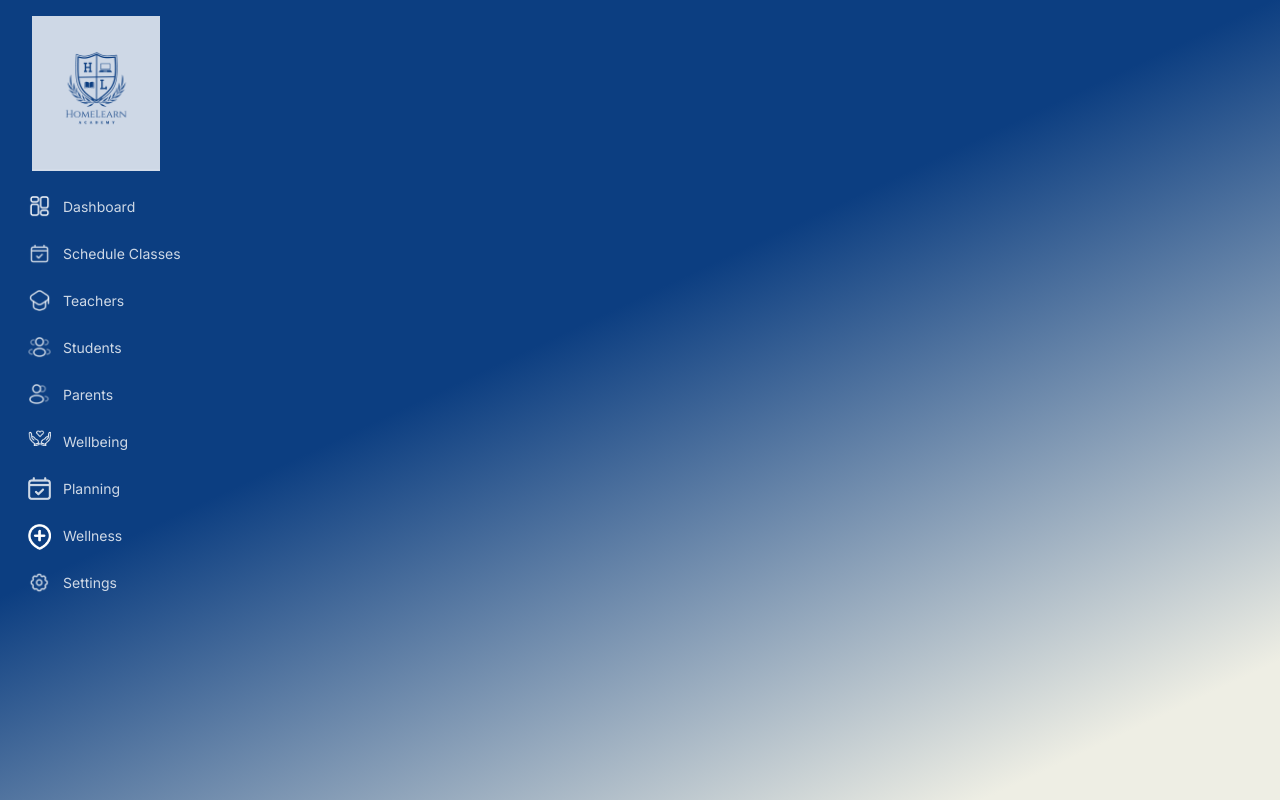
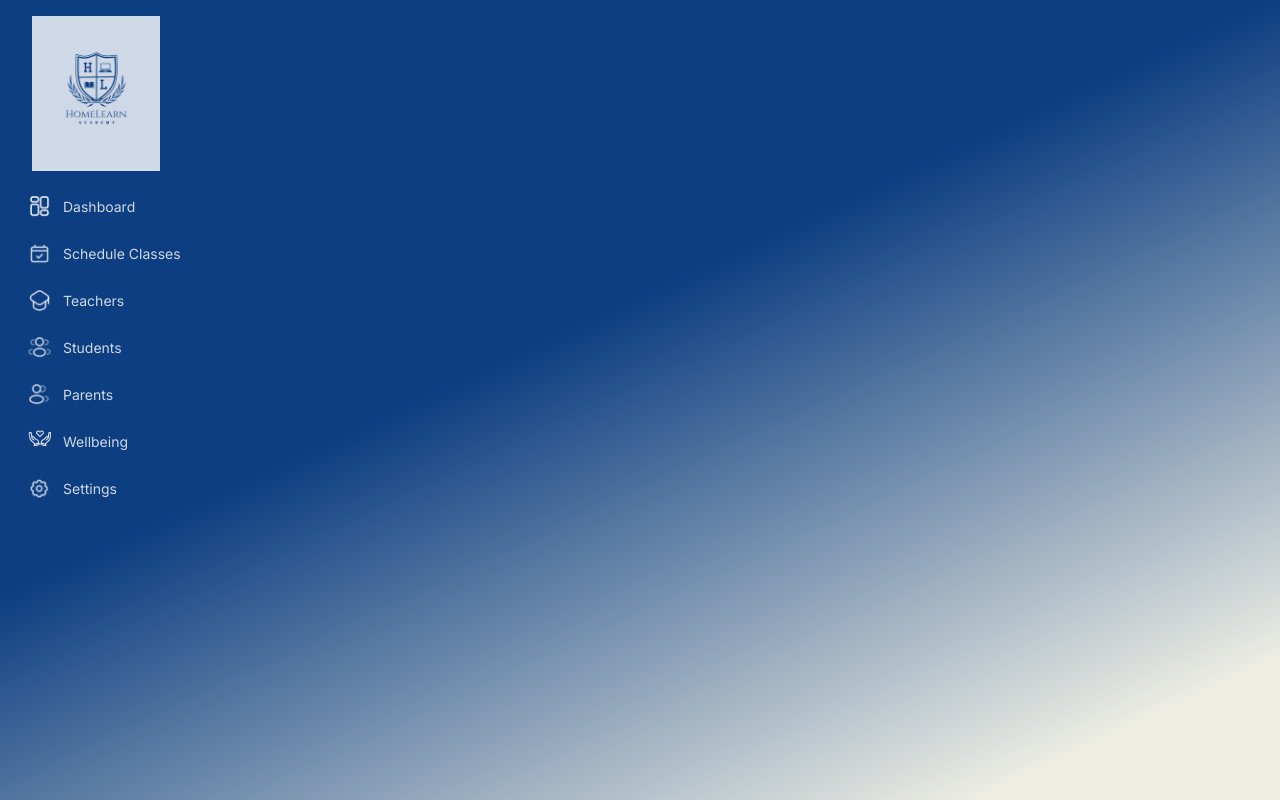
Before and after one commit to mgcagency/hla-frontend, a React (Vite) app: page /admin in a window 1280 px wide. Built offline with nearby package versions, Linux system fonts and the light colour scheme.

Commit message:
Hide mothly plan and wellness in admin and teacher sidebar
Hide mothly plan and wellness in admin and teacher sidebar

```diff
--- a/src/components/Admin/Students/AddStudent.jsx
+++ b/src/components/Admin/Students/AddStudent.jsx
@@ -61,6 +61,7 @@ export default function AddStudent({
         phoneNo,
         photo: fileUrl,
         password,
+        role: "student",
         confirmPassword,
       };
       try {
--- a/src/constants/sidebarLinks.jsx
+++ b/src/constants/sidebarLinks.jsx
@@ -43,22 +43,22 @@ export const sidebar_links = [
     icon: <img src={IMAGES.wellbeing_icon} alt="wellbeing_icon" className="" />,
     path: "/admin/wellbeing",
   },
-  {
-    key: "monthly_plan",
-    label: "Planning",
-    icon: <img
-    src={IMAGES.plan}
-    alt="schedule classesicon"
-    className=""
-  />,
-    path: "/admin/monthly-plan",
-  },
-  {
-    key: "wellness",
-    label: "Wellness",
-    icon: <img src={IMAGES.wellness} alt="wellness_icon" className="" />,
-    path: "/admin/wellness",
-  },
+  // {
+  //   key: "monthly_plan",
+  //   label: "Planning",
+  //   icon: <img
+  //   src={IMAGES.plan}
+  //   alt="schedule classesicon"
+  //   className=""
+  // />,
+  //   path: "/admin/monthly-plan",
+  // },
+  // {
+  //   key: "wellness",
+  //   label: "Wellness",
+  //   icon: <img src={IMAGES.wellness} alt="wellness_icon" className="" />,
+  //   path: "/admin/wellness",
+  // },
   {
     key: "settings",
     label: "Settings",
--- a/src/constants/teacherSidebarLinks.jsx
+++ b/src/constants/teacherSidebarLinks.jsx
@@ -19,24 +19,24 @@ export const teacher_sidebar_links = [
     icon: <img src={IMAGES.chats_icon} alt="settings_icon" className="" />,
     path: "/teacher/chats",
   },
-  {
-    key: "monthly-plan",
-    label: "Monthly Plan",
-    icon: <img src={IMAGES.plan} alt="settings_icon" className="" />,
-    path: "/teacher/monthly-plan",
-  },
+  // {
+  //   key: "monthly-plan",
+  //   label: "Monthly Plan",
+  //   icon: <img src={IMAGES.plan} alt="settings_icon" className="" />,
+  //   path: "/teacher/monthly-plan",
+  // },
   {
     key: "wellbeing",
     label: "Wellbeing",
     icon: <img src={IMAGES.wellbeing_icon} alt="wellbeing_icon" className="" />,
     path: "/teacher/wellbeings",
   },
-  {
-    key: "wellness",
-    label: "Wellness",
-    icon: <img src={IMAGES.wellness} alt="wellbeing_icon" className="" />,
-    path: "/teacher/wellness",
-  },
+  // {
+  //   key: "wellness",
+  //   label: "Wellness",
+  //   icon: <img src={IMAGES.wellness} alt="wellbeing_icon" className="" />,
+  //   path: "/teacher/wellness",
+  // },
   {
     key: "profile",
     label: "Profile",
```
